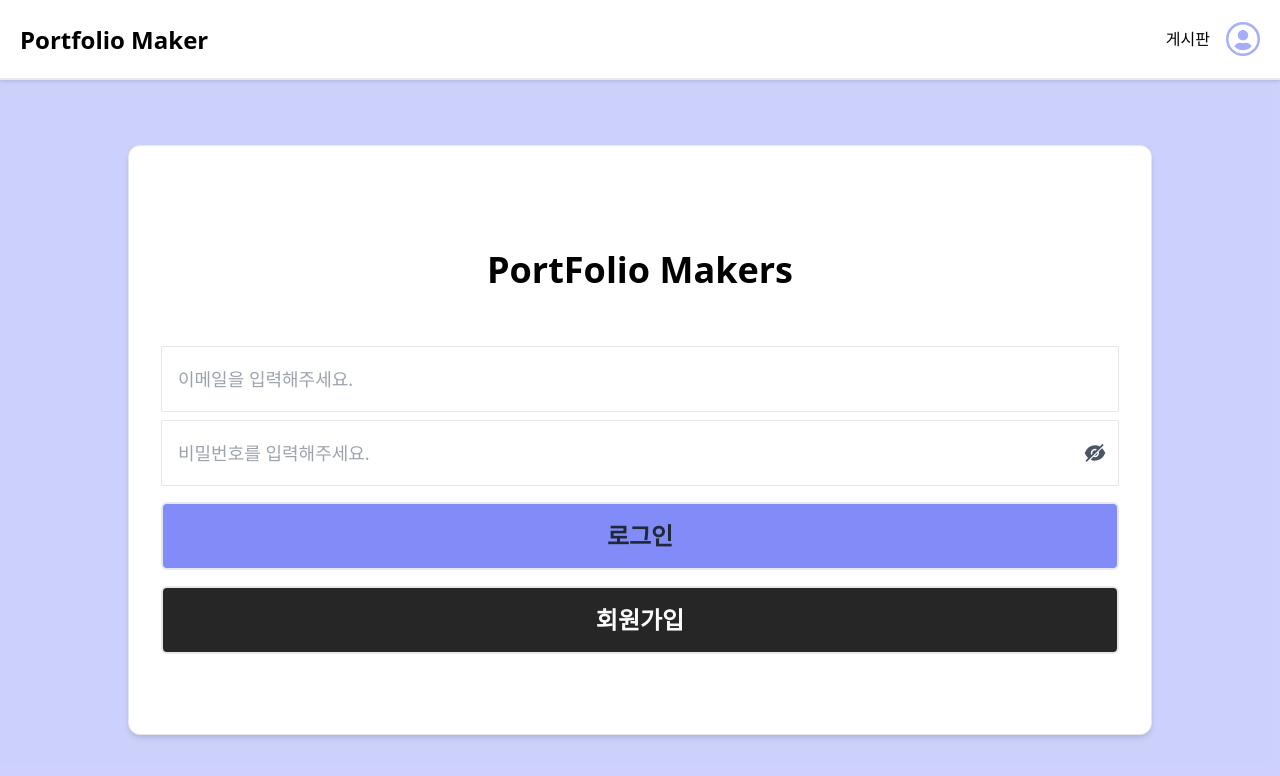
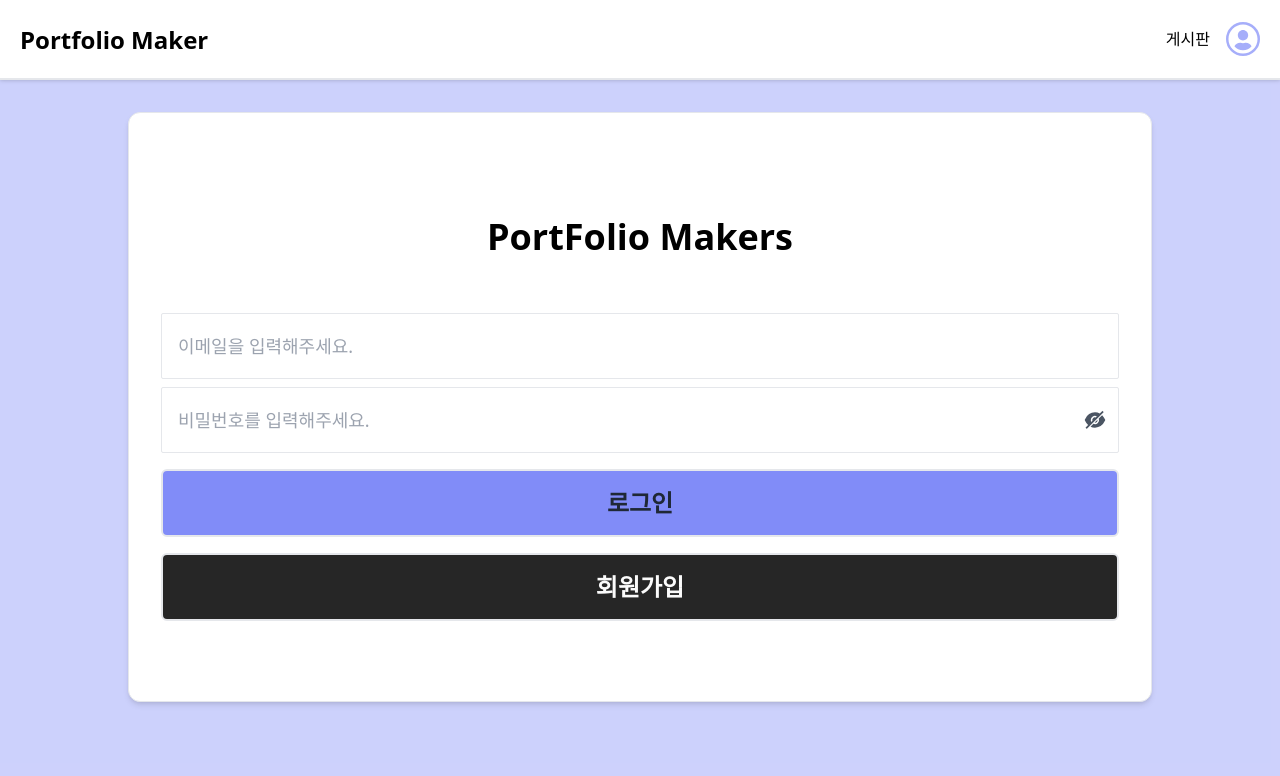
Before and after one commit to TeamPFM/Portfolio_maker, a React (Vite) app: page /login in a window 1280 px wide. Shown: the top 776 px of the page. Built offline with nearby package versions, Linux system fonts and the light colour scheme.

Commit message:
style(App): Readjust style

```diff
--- a/src/App.tsx
+++ b/src/App.tsx
@@ -37,11 +37,9 @@ function App() {
   }, []);
 
   return (
-    <div className="h-screen bg-main bg-opacity-40">
+    <div className="w-full h-full min-h-screen bg-main bg-opacity-40">
       <header>{hasNav && <GNB />}</header>
-      <main className="w-full h-full pt-20">
-        <div className={`w-full h-full`}>{RoutesComponent}</div>
-      </main>
+      <main className="w-full h-full pt-20">{RoutesComponent}</main>
       {/* <footer></footer> */}
     </div>
   );
```
